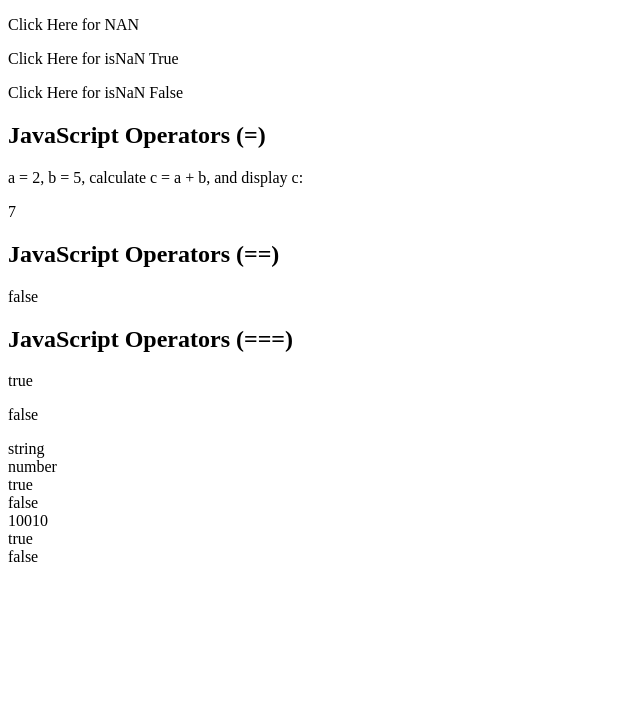
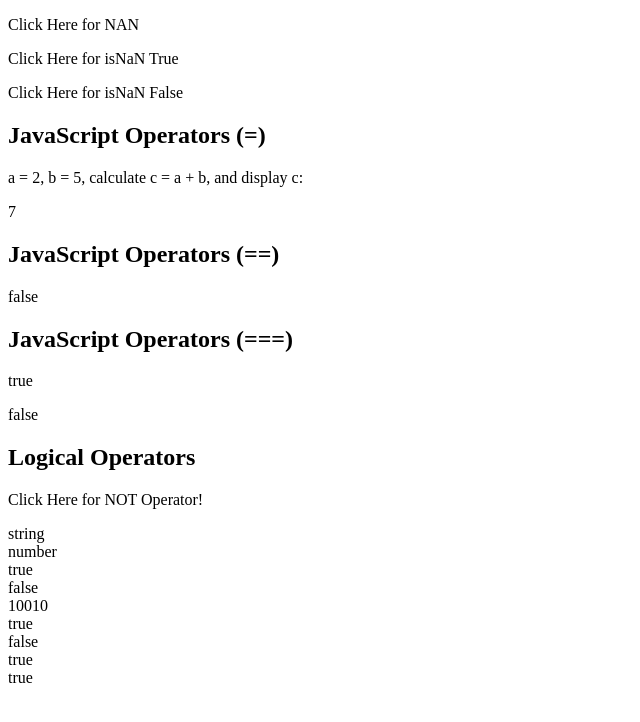
Before and after one commit to noorahmad2022/JavaScriptProjects, a plain HTML site: page Project5_comparisons_type_coercion/index.html in a window 1280 px wide. Shown: the whole page, without its empty margins (0-640 px from the left). Drawn offline with Linux system fonts and the light colour scheme.

Commit message:
Add files via upload
Assignment Submission # 5

```diff
--- a/Project5_comparisons_type_coercion/index.html
+++ b/Project5_comparisons_type_coercion/index.html
@@ -28,6 +28,10 @@
     <p id="demo"></p>
     <p id="demo1"></p>
 
+    <h2>Logical Operators</h2>
+    <p id="LogicalOperators" onclick="NOT_Operation ()">
+        Click Here for NOT Operator!
+    </p>
 
 
     <script src="js/main.js"></script>
--- a/Project5_comparisons_type_coercion/js/main.js
+++ b/Project5_comparisons_type_coercion/js/main.js
@@ -45,3 +45,13 @@
 var c="menu";
 var d="menu1";
 document.getElementById("demo1").innerHTML=(c===d);
+
+document.write ("</br>");
+document.write(5>2 && 10>4);    //If one or both is false, the code will return “false”
+
+document.write ("</br>");
+document.write(5>2 || 2>4);    //The || (or) operator works this way
+
+function NOT_Operation (){
+    document.getElementById("LogicalOperators").innerHTML=!(5>10);
+}
```
